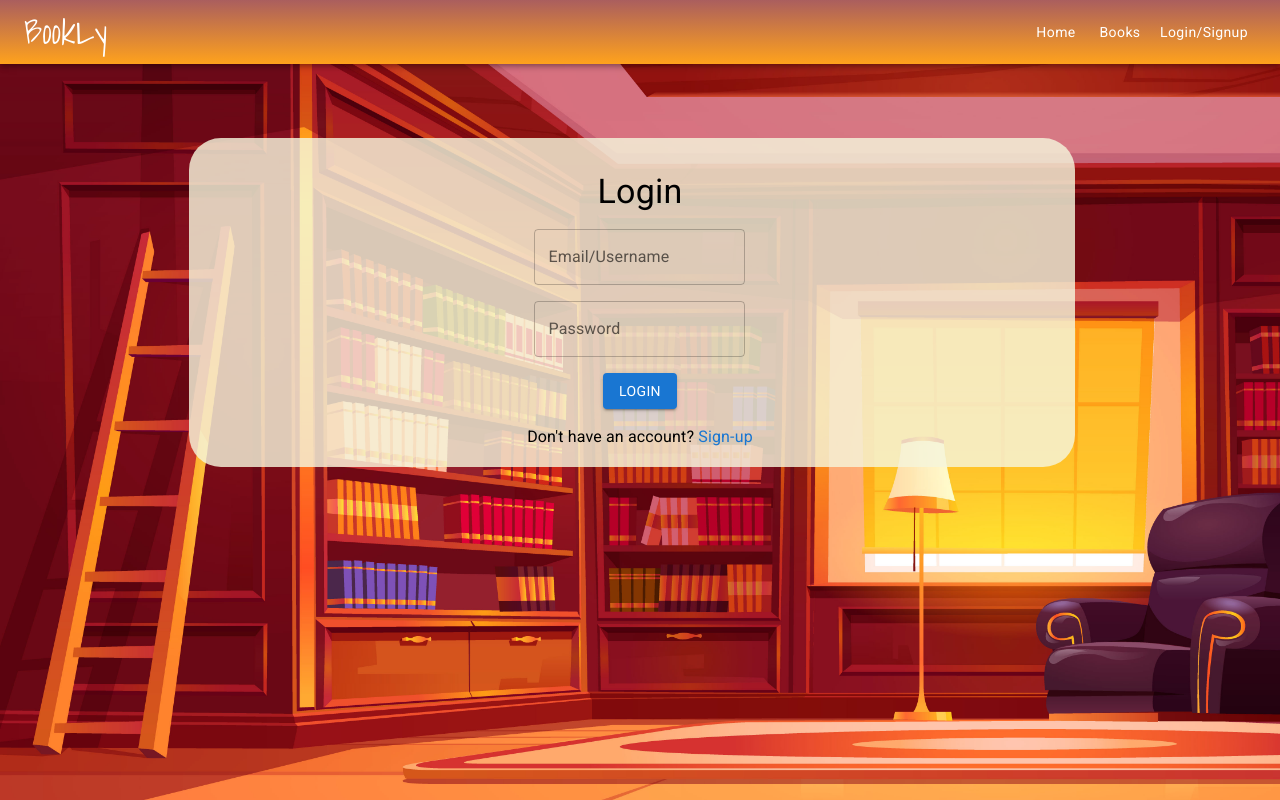
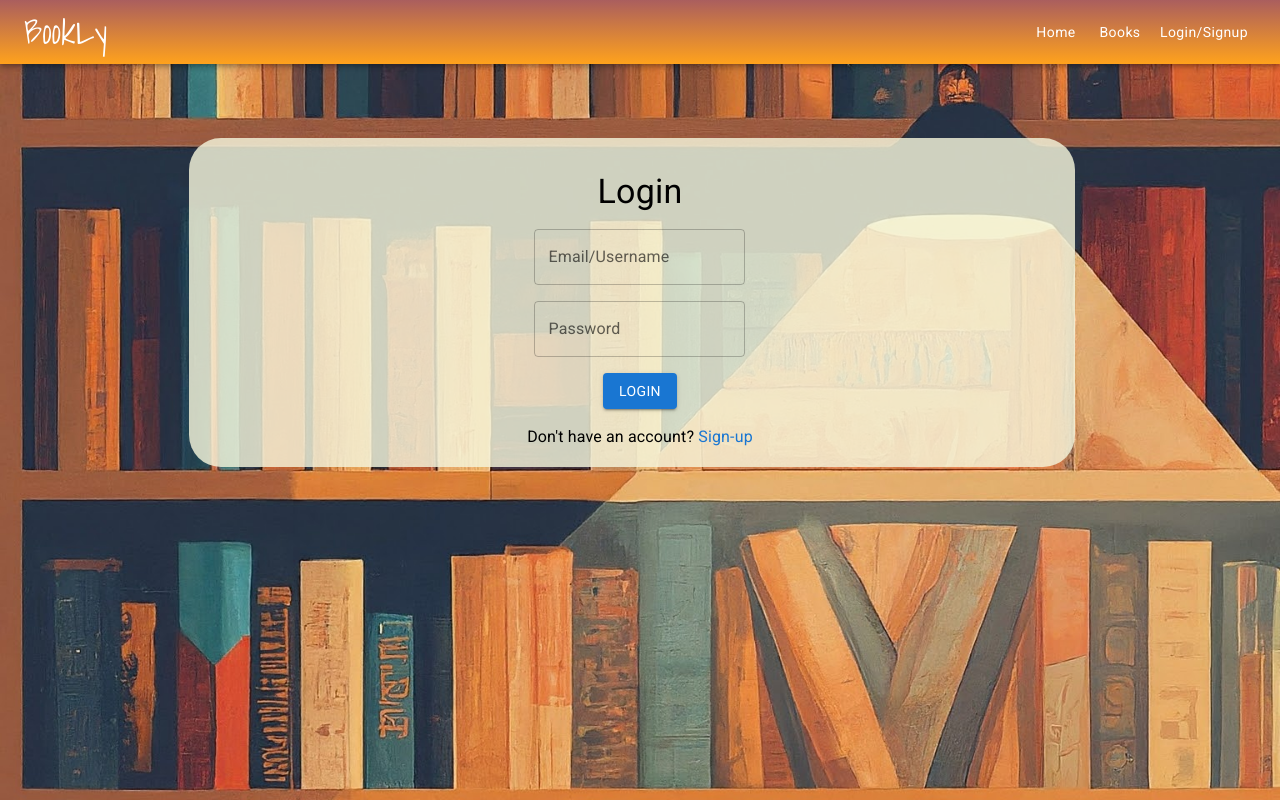
Before and after one commit to vaishnavskd/BookStore-Internship_Project, a React (Create React App) app in the folder frontend/: page /login in a window 1280 px wide. Built offline with nearby package versions, Linux system fonts and the light colour scheme.

Commit message:
update 1 file, create 1 file and delete 1 file

```diff
--- a/frontend/src/assets/css/Main.module.css
+++ b/frontend/src/assets/css/Main.module.css
@@ -5,7 +5,7 @@
 }
 
 .main{
-    background-image: url('../../images/bgi.jpg');
+    background-image: url('../../images/bgi.jpeg');
     background-size: cover ;
     background-repeat: no-repeat;
     height: 100vh;
```
Also changed, not shown: frontend/src/images/bgi.jpeg (added), frontend/src/images/bgi.jpg (deleted).
